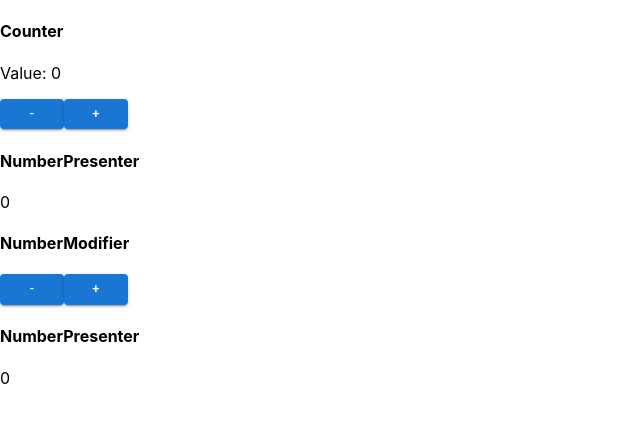
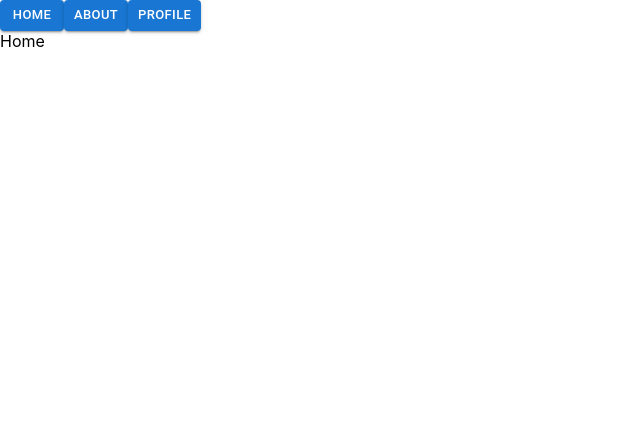
Before and after one commit to klikknpro/template-fullstack-project, a React (Create React App) app in the folder frontend/: page / in a window 1280 px wide. Shown: the top 422 px of the page, without its empty margins (0-640 px from the left). Built offline with nearby package versions, Linux system fonts and the light colour scheme.

Commit message:
add navbar, router

```diff
--- a/frontend/src/App.jsx
+++ b/frontend/src/App.jsx
@@ -1,25 +1,24 @@
 import { React, useEffect, useState } from "react";
-import { Routes, Route, Link } from "react-router-dom";
+import { Routes, Route, Link, useNavigate } from "react-router-dom";
 import Button from "@mui/material/Button";
-import NumberPresenter from "./components/NumberPresenter";
-import NumberModifier from "./components/NumberModifier";
+import Home from "./pages/Home";
+import About from "./pages/About";
+import Profile from "./pages/Profile";
 import { useCounter } from "./CounterProvider";
+import Navbar from "./components/Navbar";
 
 function App() {
+  const navigate = useNavigate();
   const { value, increment, decrement } = useCounter(); //custom hook bro!
 
   return (
     <div className="App">
-      <h4>Counter</h4>
-      <p>Value: {value}</p>
-      <Button onClick={decrement} variant="contained" size="small">
-        -
-      </Button>
-      <Button onClick={increment} variant="contained" size="small">
-        +
-      </Button>
-      <NumberPresenter />
-      <NumberModifier />
+      <Navbar />
+      <Routes>
+        <Route path="/" element={<Home />} />
+        <Route path="/about" element={<About />} />
+        <Route path="/profile" element={<Profile />} />
+      </Routes>
     </div>
   );
 }
--- a/frontend/src/CounterProvider.jsx
+++ b/frontend/src/CounterProvider.jsx
@@ -3,7 +3,7 @@ const CounterContext = createContext();
 
 // custom hook bro
 const useCounter = () => {
-  return useContext(CounterContext);
+  return useContext(CounterContext); // read the context and subscribe to its changes
 };
 
 const CounterProvider = ({ children }) => {
@@ -17,9 +17,11 @@ const CounterProvider = ({ children }) => {
     setValue(value - 1);
   };
 
-  const contextValue = { increment, decrement, value };
-
-  return <CounterContext.Provider value={{ increment, decrement, value }}>{children}</CounterContext.Provider>;
+  return <CounterContext.Provider value={{ increment, decrement, value }}>{children}</CounterContext.Provider>; // provide value for my context
 };
 
 export { CounterProvider, useCounter };
+
+/*
+my CounterContext must be the same in useContext(here), and in return <here.provider/>
+*/
--- /dev/null
+++ b/frontend/src/components/Navbar.jsx
@@ -0,0 +1,30 @@
+import { React, useEffect, useState } from "react";
+import { Routes, Route, Link, useNavigate } from "react-router-dom";
+import Button from "@mui/material/Button";
+
+const Navbar = () => {
+  const navigate = useNavigate();
+
+  const nav = (path) => {
+    console.log("rerouting");
+    navigate(path);
+  };
+
+  return (
+    <div className="navbar">
+      <nav>
+        <Button onClick={() => nav("/")} variant="contained" size="small">
+          Home
+        </Button>
+        <Button onClick={() => nav("/about")} variant="contained" size="small">
+          About
+        </Button>
+        <Button onClick={() => nav("/profile")} variant="contained" size="small">
+          Profile
+        </Button>
+      </nav>
+    </div>
+  );
+};
+
+export default Navbar;
--- /dev/null
+++ b/frontend/src/pages/About.jsx
@@ -0,0 +1,7 @@
+import React from "react";
+
+const About = () => {
+  return <div>About</div>;
+};
+
+export default About;
--- /dev/null
+++ b/frontend/src/pages/Home.jsx
@@ -0,0 +1,7 @@
+import React from "react";
+
+const Home = () => {
+  return <div>Home</div>;
+};
+
+export default Home;
--- /dev/null
+++ b/frontend/src/pages/Profile.jsx
@@ -0,0 +1,7 @@
+import React from "react";
+
+const Profile = () => {
+  return <div>Profile</div>;
+};
+
+export default Profile;
```
Also changed, not shown: frontend/src/index.js (+4 -4 lines).
